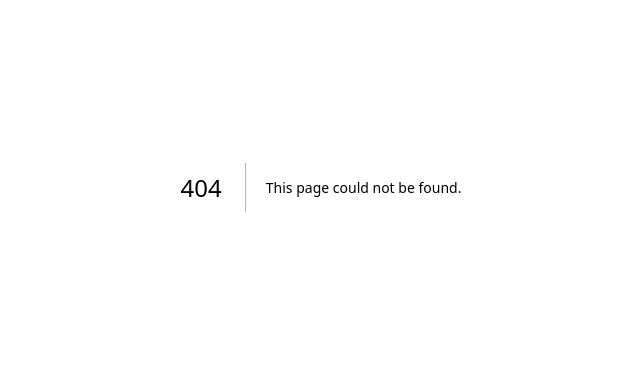
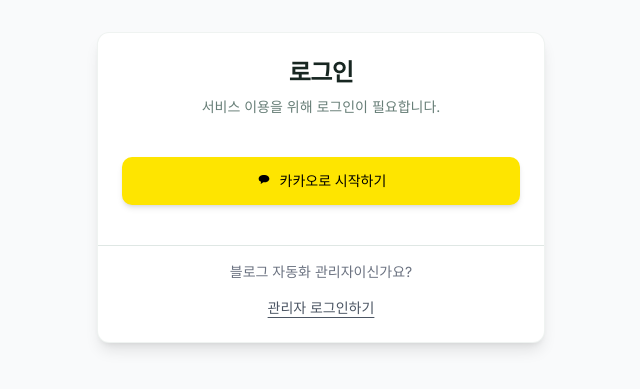
Before and after one commit to VetEngineer/abel_ai, a Next.js app: page /login in a window 1280 px wide. Before the commit this address had no page. Shown: the part 213-602 px from the top of the page, without its empty margins (319-959 px from the left). Built offline with nearby package versions, Linux system fonts and the light colour scheme; no server answers.

Commit message:
feat: Implement Kakao Login UI and Admin Link

```diff
--- /dev/null
+++ b/src/app/login/page.tsx
@@ -0,0 +1,32 @@
+import Link from 'next/link'
+import { KakaoLoginButton } from '@/components/auth/KakaoLoginButton'
+import { Card, CardContent, CardDescription, CardFooter, CardHeader, CardTitle } from '@/components/ui/card'
+
+export default function LoginPage() {
+    return (
+        <div className="min-h-screen flex items-center justify-center bg-gray-50 px-4">
+            <Card className="w-full max-w-md shadow-lg">
+                <CardHeader className="text-center space-y-2">
+                    <CardTitle className="text-2xl font-bold tracking-tight">로그인</CardTitle>
+                    <CardDescription>
+                        서비스 이용을 위해 로그인이 필요합니다.
+                    </CardDescription>
+                </CardHeader>
+                <CardContent className="space-y-4 pt-4">
+                    <KakaoLoginButton />
+                </CardContent>
+                <CardFooter className="flex flex-col space-y-4 pt-4 border-t mt-4">
+                    <p className="text-sm text-gray-500 text-center">
+                        블로그 자동화 관리자이신가요?
+                    </p>
+                    <Link
+                        href="/admin/login"
+                        className="text-sm font-medium text-gray-600 hover:text-gray-900 underline underline-offset-4 transition-colors text-center"
+                    >
+                        관리자 로그인하기
+                    </Link>
+                </CardFooter>
+            </Card>
+        </div>
+    )
+}
--- a/src/app/page.tsx
+++ b/src/app/page.tsx
@@ -1,6 +1,8 @@
 'use client'
 
-import { useState } from 'react'
+import { useState, useEffect } from 'react'
+import { useRouter } from 'next/navigation'
+import { getBrowserSupabaseClient } from '@/lib/supabase/client'
 import { Button } from '@/components/ui/button'
 import { Card, CardContent, CardDescription, CardHeader, CardTitle } from '@/components/ui/card'
 import { Badge } from '@/components/ui/badge'
@@ -20,7 +22,8 @@
   Shield,
   ChevronRight,
   Play,
-  Settings
+  Settings,
+  Loader2
 } from 'lucide-react'
 import ContentCreationForm from '@/components/ContentCreationForm'
 import WorkflowStatus from '@/components/WorkflowStatus'
@@ -29,13 +32,48 @@
 import Footer from '@/components/layout/Footer'
 
 export default function Home() {
+  const router = useRouter()
   const [currentWorkflowId, setCurrentWorkflowId] = useState<string | null>(null)
   const [showDemo, setShowDemo] = useState(false)
+  const [session, setSession] = useState<any>(null)
+  const [loading, setLoading] = useState(true)
 
   const demoProjectId = '550e8400-e29b-41d4-a716-446655440001'
 
+  useEffect(() => {
+    // 세션 확인
+    const checkSession = async () => {
+      try {
+        const supabase = getBrowserSupabaseClient()
+        if (!supabase) {
+          setLoading(false)
+          return
+        }
+
+        const { data: { session } } = await supabase.auth.getSession()
+
+        if (!session) {
+          router.push('/login')
+        } else {
+          setSession(session)
+        }
+      } catch (error) {
+        console.error('Session check error:', error)
+      } finally {
+        setLoading(false)
+      }
+    }
+
+    checkSession()
+  }, [router])
+
   const handleWorkflowCreated = (workflowId: string) => {
     setCurrentWorkflowId(workflowId)
+  }
+
+  // 로딩 중이거나 세션이 없으면 (리다이렉트 전) 아무것도 안 보여줌
+  if (loading || (!session && process.env.NODE_ENV === 'production')) { // 개발 모드 편의상 프로덕션에서만 강제 차단 권장
+    return <div className="min-h-screen flex items-center justify-center"><Loader2 className="w-8 h-8 animate-spin" /></div>
   }
 
   return (
--- /dev/null
+++ b/src/components/auth/KakaoLoginButton.tsx
@@ -0,0 +1,56 @@
+import React from 'react'
+import { getBrowserSupabaseClient } from '@/lib/supabase/client'
+import { Button } from '@/components/ui/button'
+import { Loader2 } from 'lucide-react'
+
+// Kakao Logo SVG component
+const KakaoLogo = ({ className }: { className?: string }) => (
+    <svg viewBox="0 0 24 24" fill="currentColor" className={className} xmlns="http://www.w3.org/2000/svg">
+        <path d="M12 3C7.58 3 4 5.28 4 8.5C4 10.59 5.42 12.33 7.58 13.25L7 15.62C6.91 16.03 7.39 16.32 7.72 16.07L10.88 13.88C11.24 13.94 11.62 14 12 14C16.42 14 20 11.72 20 8.5C20 5.28 16.42 3 12 3Z" />
+    </svg>
+)
+
+export function KakaoLoginButton() {
+    const [loading, setLoading] = React.useState(false)
+
+    const handleLogin = async () => {
+        try {
+            setLoading(true)
+            const supabase = getBrowserSupabaseClient()
+
+            if (!supabase) {
+                alert('Supabase 설정이 완료되지 않았습니다.')
+                return
+            }
+
+            const { error } = await supabase.auth.signInWithOAuth({
+                provider: 'kakao',
+                options: {
+                    redirectTo: `${window.location.origin}/auth/callback`,
+                },
+            })
+
+            if (error) throw error
+        } catch (error: any) {
+            console.error('Kakao login error:', error)
+            alert('카카오 로그인 중 오류가 발생했습니다: ' + error.message)
+        } finally {
+            setLoading(false)
+        }
+    }
+
+    return (
+        <Button
+            onClick={handleLogin}
+            disabled={loading}
+            className="w-full bg-[#FEE500] hover:bg-[#FDD835] text-[#000000] font-medium h-12 flex items-center justify-center gap-2"
+        >
+            {loading ? (
+                <Loader2 className="w-5 h-5 animate-spin" />
+            ) : (
+                <KakaoLogo className="w-5 h-5" />
+            )}
+            {loading ? '로그인 중...' : '카카오로 시작하기'}
+        </Button>
+    )
+}
```
